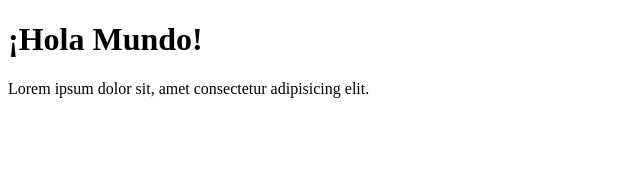
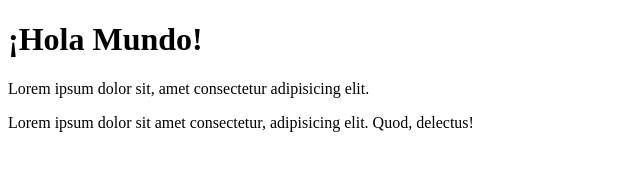
Before and after one commit to Andolucio/proyectoHTML, a plain HTML site: page index.html in a window 1280 px wide. Shown: the whole page, without its empty margins (0-640 px from the left). Drawn offline with Linux system fonts and the light colour scheme.

Commit message:
add new change in body

```diff
--- a/index.html
+++ b/index.html
@@ -8,5 +8,6 @@
 <body>
     <h1>¡Hola Mundo!</h1>
     <p>Lorem ipsum dolor sit, amet consectetur adipisicing elit.</p>
+    <p>Lorem ipsum dolor sit amet consectetur, adipisicing elit. Quod, delectus!</p>
 </body>
 </html>
```
